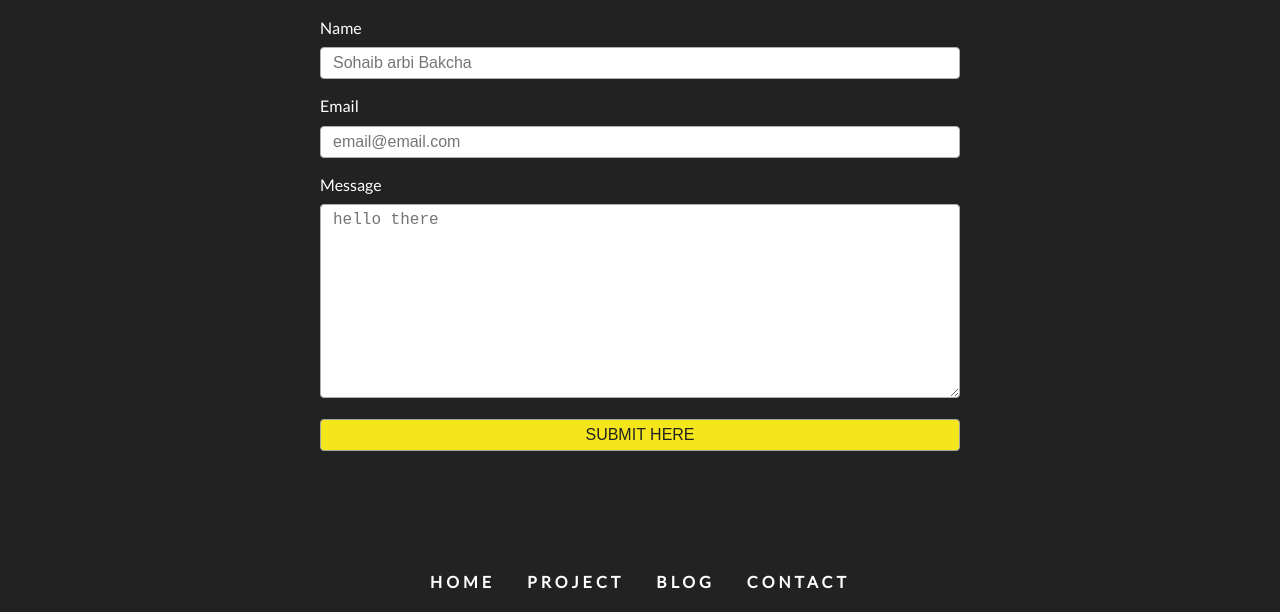
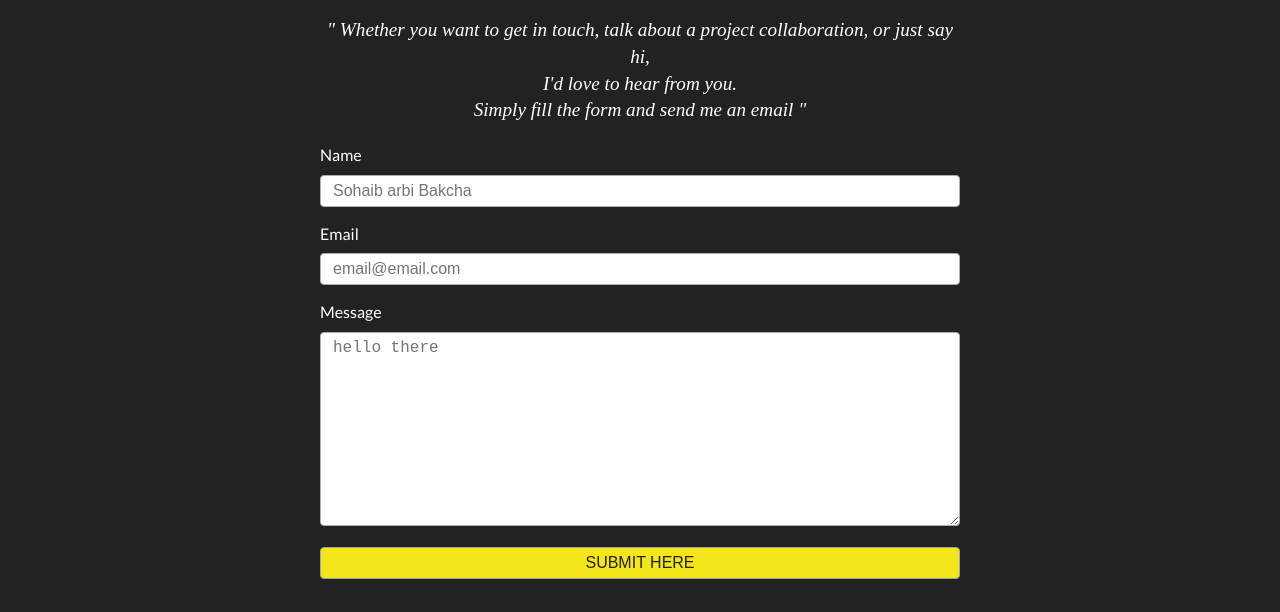
Before and after one commit to SohaibArbiBakcha/SohaibPortfolio, a Gatsby site: page /contact in a window 1280 px wide. Shown: the part 694-1306 px from the top of the page. Built offline with nearby package versions, Linux system fonts and the light colour scheme; Gatsby itself is replaced by a stand-in of ours.

Commit message:
set netlify form sender

```diff
--- a/src/components/Contact/Contact.js
+++ b/src/components/Contact/Contact.js
@@ -7,11 +7,13 @@ const Contact = () => {
     <section className={styles.contact}>
       <Title titel="<Contact" subtitel="Me />" />
       <div className={styles.center}>
-        <form
-          action="https://submit-form.com/jhunDdQi"
-          target="_self"
-          className={styles.form}
-        >
+        <p>
+          " Whether you want to get in touch, talk about a project
+          collaboration, or just say hi,
+          <br /> I'd love to hear from you.
+          <br /> Simply fill the form and send me an email "
+        </p>
+        <form className={styles.form} name="Contact" netlify>
           <div>
             <label htmlFor="name">Name</label>
             <input
--- a/src/css/contact.module.css
+++ b/src/css/contact.module.css
@@ -7,6 +7,13 @@
   width: 80vw;
   margin: 0 auto;
 }
+.contact p {
+  font-size: 1.2rem;
+  font-family: "Times New Roman", "Ancient Runes", serif;
+  font-style: italic;
+  text-align: center;
+}
+
 @media screen and (min-width: 992px) {
   .center {
     width: 50vw;
```
